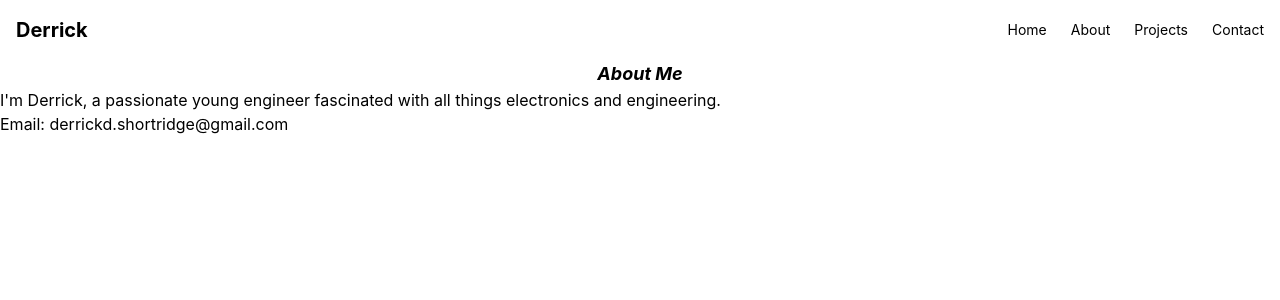
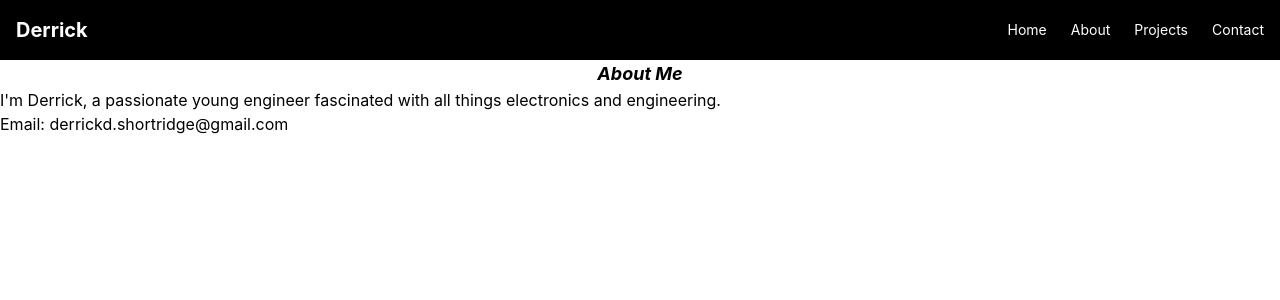
Before and after one commit to derrick-shortridge/engineering-portfolio, a React (Vite) app: page / in a window 1280 px wide. Shown: the top 300 px of the page. Built offline with nearby package versions, Linux system fonts and the light colour scheme.

Commit message:
navbar colour

```diff
--- a/src/components/Navbar.jsx
+++ b/src/components/Navbar.jsx
@@ -2,13 +2,13 @@
 
 function Navbar() {
     return(
-        <nav className ="flex justify-between items-center p-4 ">
-            <div className="font-bold text-xl">Derrick</div>
+        <nav className =" bg-black flex justify-between items-center p-4 sticky top-0 backdrop-blur-2xl">
+            <div className="font-bold text-xl text-white">Derrick</div>
             <div className="flex gap-6 text-sm">
-                <a href="#" className="text-black hover:text-blue-400">Home</a>
-                <a href="#" className="text-black hover:text-blue-400">About</a>
-                <a href="#" className="text-black hover:text-blue-400">Projects</a>
-                <a href="#" className="text-black hover:text-blue-400">Contact</a>
+                <a href="#" className="text-white hover:text-blue-400">Home</a>
+                <a href="#" className="text-white hover:text-blue-400">About</a>
+                <a href="#" className="text-white hover:text-blue-400">Projects</a>
+                <a href="#" className="text-white hover:text-blue-400">Contact</a>
             </div>
         </nav>
     )
```
